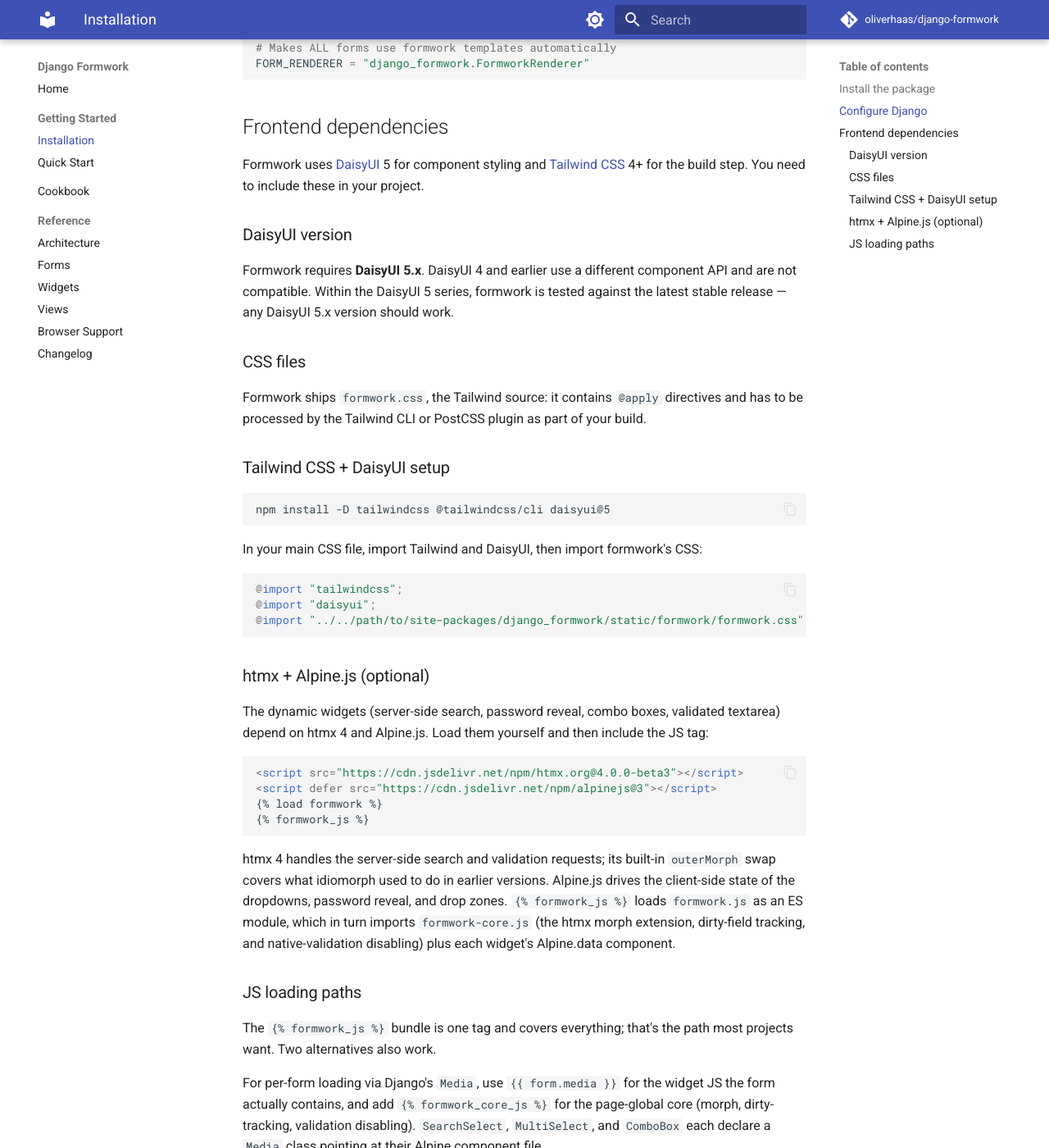
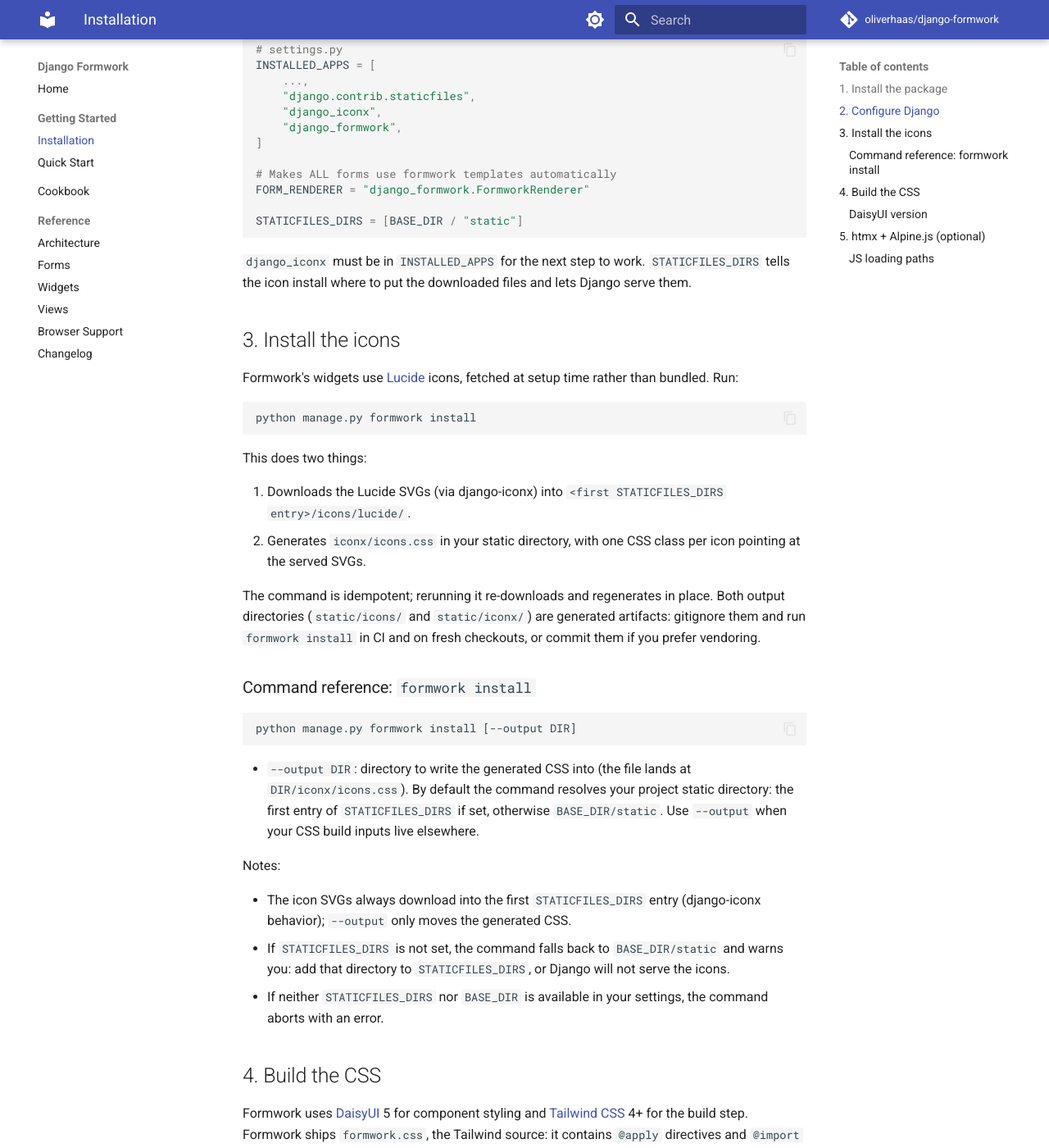
Before and after one commit to oliverhaas/django-formwork, an MkDocs documentation site: the page built from docs/getting-started/installation.md, in a window 1280 px wide and 1400 px high, scrolled down 577 px. Shown: the whole window at 82% size. Built offline with MkDocs 1.6.1 and Material for MkDocs 9.7.7, drawn with Linux system fonts in a browser that asks for light colours; comment, search, counter and statistics services are not loaded; the version menu is left out; some of the changed text lies outside the part shown.

Commit message:
feat(install)!: write generated icons.css to a project static dir
formwork install wrote the iconx CSS into the installed package,
failing on read-only installs (containers, system pip, Nix). It now
targets the first STATICFILES_DIRS entry (else BASE_DIR/static) and
gained an --output DIR override; iconx add runs with --no-generate so
the stray cwd-relative static/iconx/icons.css artifact is gone.

BREAKING CHANGE: formwork.css no longer imports ../iconx/icons.css;
import the generated iconx/icons.css from your own Tailwind input.
Both examples, the e2e harness, and the rewritten installation guide
(now documenting formwork install, django_iconx in INSTALLED_APPS,
and the @source directive) follow the new recipe.

````diff
--- a/django_formwork/static/formwork/formwork.css
+++ b/django_formwork/static/formwork/formwork.css
@@ -4,13 +4,16 @@
  * This file IS your Tailwind input.  Include it in your CSS:
  *
  *   @import "path/to/django_formwork/static/formwork/formwork.css";
- *   @source "../";   (scan your own templates for Tailwind classes)
+ *   @import "./static/iconx/icons.css";   (generated by manage.py formwork install)
+ *   @source "path/to/django_formwork/";   (scan formwork's templates for Tailwind classes)
+ *   @source "./templates/";               (scan your own templates)
  *
  * Then build with: npx @tailwindcss/cli -i your-app.css -o output.css
  *
  * Prerequisites:
  *   - npm install tailwindcss daisyui
- *   - python manage.py formwork install  (downloads Lucide icons)
+ *   - python manage.py formwork install  (downloads Lucide icons and
+ *     generates iconx/icons.css into your project's static dir)
  *
  * All DaisyUI component classes are applied via @apply so that
  * Django's standard widget templates can be used without modification.
@@ -20,12 +23,11 @@
  *   - Users can override with unlayered CSS or higher-priority layers
  */
 
-/* --- Stack: Tailwind + DaisyUI + icons --- */
+/* --- Stack: Tailwind + DaisyUI --- */
 @import "tailwindcss";
 @plugin "daisyui" {
   themes: all;
 }
-@import "../iconx/icons.css";
 
 /* DaisyUI's .fieldset uses display:grid.  The UA default min-width:min-content
    on <fieldset> means grid items (inputs, labels) can push the fieldset wider
--- a/docs/getting-started/installation.md
+++ b/docs/getting-started/installation.md
@@ -1,6 +1,8 @@
 # Installation
 
-## Install the package
+Four steps: install the package, configure Django, install the icons, build the CSS. The optional htmx/Alpine.js setup for the dynamic widgets comes last.
+
+## 1. Install the package
 
 ```bash
 pip install django-formwork
@@ -12,48 +14,108 @@
 uv add django-formwork
 ```
 
-## Configure Django
+## 2. Configure Django
 
-Add `django_formwork` to your installed apps and set the form renderer:
+Add `django_iconx` (a dependency that manages the icon set) and `django_formwork` to your installed apps, set the form renderer, and make sure you have a project-level static directory:
 
 ```python
 # settings.py
 INSTALLED_APPS = [
     ...,
+    "django.contrib.staticfiles",
+    "django_iconx",
     "django_formwork",
 ]
 
 # Makes ALL forms use formwork templates automatically
 FORM_RENDERER = "django_formwork.FormworkRenderer"
+
+STATICFILES_DIRS = [BASE_DIR / "static"]
 ```
 
-## Frontend dependencies
+`django_iconx` must be in `INSTALLED_APPS` for the next step to work. `STATICFILES_DIRS` tells the icon install where to put the downloaded files and lets Django serve them.
 
-Formwork uses [DaisyUI](https://daisyui.com/) 5 for component styling and [Tailwind CSS](https://tailwindcss.com/) 4+ for the build step. You need to include these in your project.
+## 3. Install the icons
 
-### DaisyUI version
+Formwork's widgets use [Lucide](https://lucide.dev/) icons, fetched at setup time rather than bundled. Run:
 
-Formwork requires **DaisyUI 5.x**. DaisyUI 4 and earlier use a different component API and are not compatible. Within the DaisyUI 5 series, formwork is tested against the latest stable release — any DaisyUI 5.x version should work.
+```bash
+python manage.py formwork install
+```
 
-### CSS files
+This does two things:
 
-Formwork ships `formwork.css`, the Tailwind source: it contains `@apply` directives and has to be processed by the Tailwind CLI or PostCSS plugin as part of your build.
+1. Downloads the Lucide SVGs (via django-iconx) into `<first STATICFILES_DIRS entry>/icons/lucide/`.
+2. Generates `iconx/icons.css` in your static directory, with one CSS class per icon pointing at the served SVGs.
 
-### Tailwind CSS + DaisyUI setup
+The command is idempotent; rerunning it re-downloads and regenerates in place. Both output directories (`static/icons/` and `static/iconx/`) are generated artifacts: gitignore them and run `formwork install` in CI and on fresh checkouts, or commit them if you prefer vendoring.
+
+### Command reference: `formwork install`
+
+```
+python manage.py formwork install [--output DIR]
+```
+
+- `--output DIR`: directory to write the generated CSS into (the file lands at `DIR/iconx/icons.css`). By default the command resolves your project static directory: the first entry of `STATICFILES_DIRS` if set, otherwise `BASE_DIR/static`. Use `--output` when your CSS build inputs live elsewhere.
+
+Notes:
+
+- The icon SVGs always download into the first `STATICFILES_DIRS` entry (django-iconx behavior); `--output` only moves the generated CSS.
+- If `STATICFILES_DIRS` is not set, the command falls back to `BASE_DIR/static` and warns you: add that directory to `STATICFILES_DIRS`, or Django will not serve the icons.
+- If neither `STATICFILES_DIRS` nor `BASE_DIR` is available in your settings, the command aborts with an error.
+
+## 4. Build the CSS
+
+Formwork uses [DaisyUI](https://daisyui.com/) 5 for component styling and [Tailwind CSS](https://tailwindcss.com/) 4+ for the build step. Formwork ships `formwork.css`, the Tailwind source: it contains `@apply` directives and `@import "tailwindcss"` itself, so it has to be processed by the Tailwind CLI or PostCSS plugin, and you must not import Tailwind or DaisyUI a second time next to it.
+
+Install the build tools:
 
 ```bash
 npm install -D tailwindcss @tailwindcss/cli daisyui@5
 ```
 
-In your main CSS file, import Tailwind and DaisyUI, then import formwork's CSS:
+Create your Tailwind input (say `app.css` in your project root):
 
 ```css
-@import "tailwindcss";
-@import "daisyui";
-@import "../../path/to/site-packages/django_formwork/static/formwork/formwork.css";
+/* Formwork's Tailwind source (already includes Tailwind + the DaisyUI plugin). */
+@import "path/to/site-packages/django_formwork/static/formwork/formwork.css";
+
+/* The icon classes generated by `manage.py formwork install` (step 3). */
+@import "./static/iconx/icons.css";
+
+/* Tell Tailwind to scan the formwork package AND your own templates. */
+@source "path/to/site-packages/django_formwork/";
+@source "./templates/";
 ```
 
-### htmx + Alpine.js (optional)
+The `@source` line for the package directory is required. Tailwind 4 only emits utility classes it finds in scanned sources, and formwork's widget templates and Python widget defaults reference classes of their own (the dropdown option layout, `tooltip-bottom` on error tooltips, `mask-star-2` on `Rating`, and so on). Without that `@source`, Tailwind tree-shakes those classes out and the widgets render unstyled.
+
+To find the site-packages path for the import and `@source` lines:
+
+```bash
+python -c "import django_formwork; print(django_formwork.__path__[0])"
+```
+
+Then build:
+
+```bash
+npx @tailwindcss/cli -i app.css -o static/dist.css
+```
+
+And link the built file in your base template:
+
+```html
+{% load static %}
+<link rel="stylesheet" href="{% static 'dist.css' %}">
+```
+
+The `examples/simple` app in the repository is a working copy of exactly this setup.
+
+### DaisyUI version
+
+Formwork requires **DaisyUI 5.x**. DaisyUI 4 and earlier use a different component API and are not compatible. Within the DaisyUI 5 series, formwork is tested against the latest stable release; any DaisyUI 5.x version should work.
+
+## 5. htmx + Alpine.js (optional)
 
 The dynamic widgets (server-side search, password reveal, combo boxes, validated textarea) depend on htmx 4 and Alpine.js. Load them yourself and then include the JS tag:
 
````
Also changed, not shown: ROADMAP.md (+37 -22 lines), docs/reference/changelog.md (+18 -0 lines), examples/full/README.md (+1 -1 lines), examples/simple/README.md (+2 -2 lines), 6 other files.
